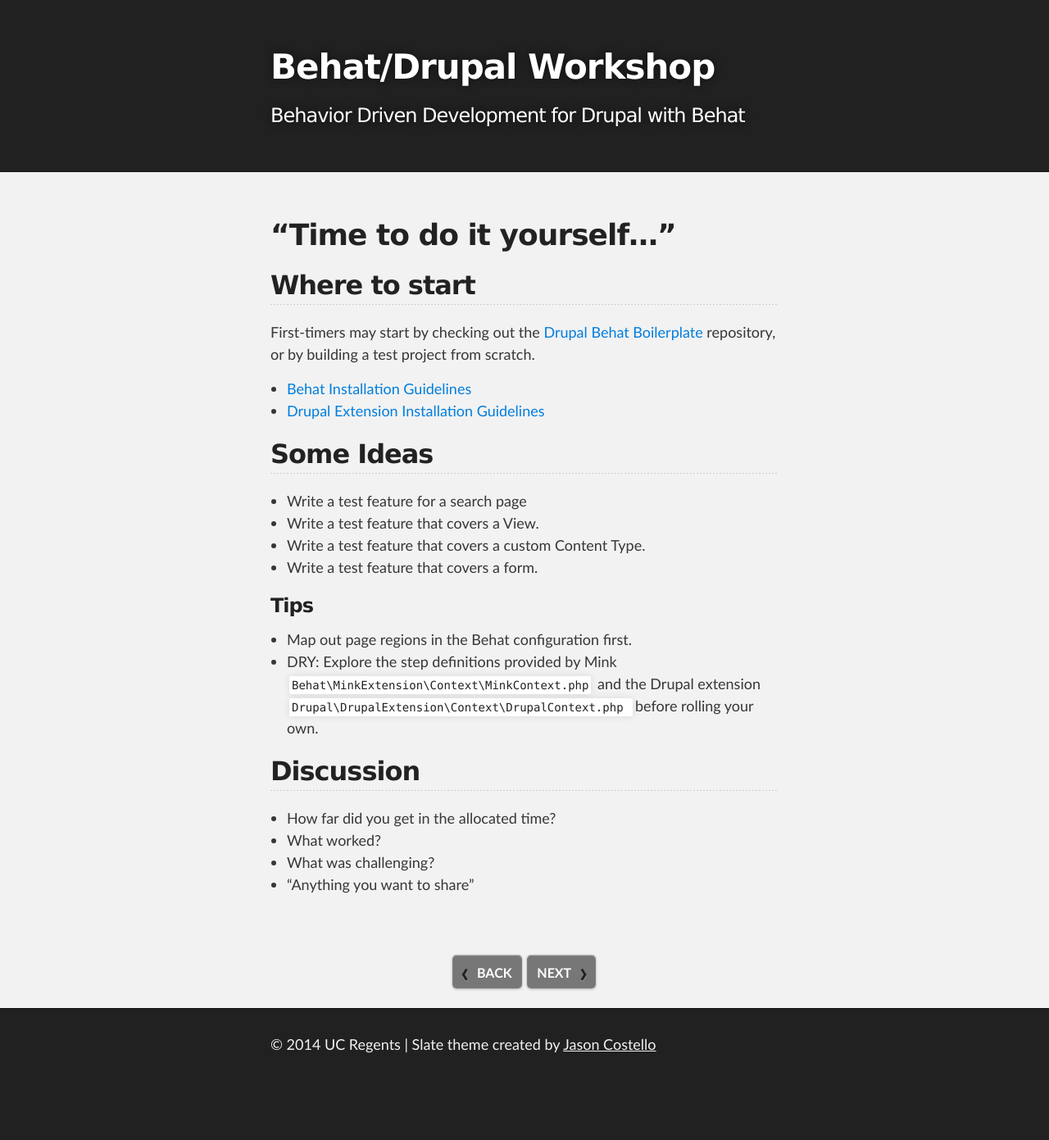
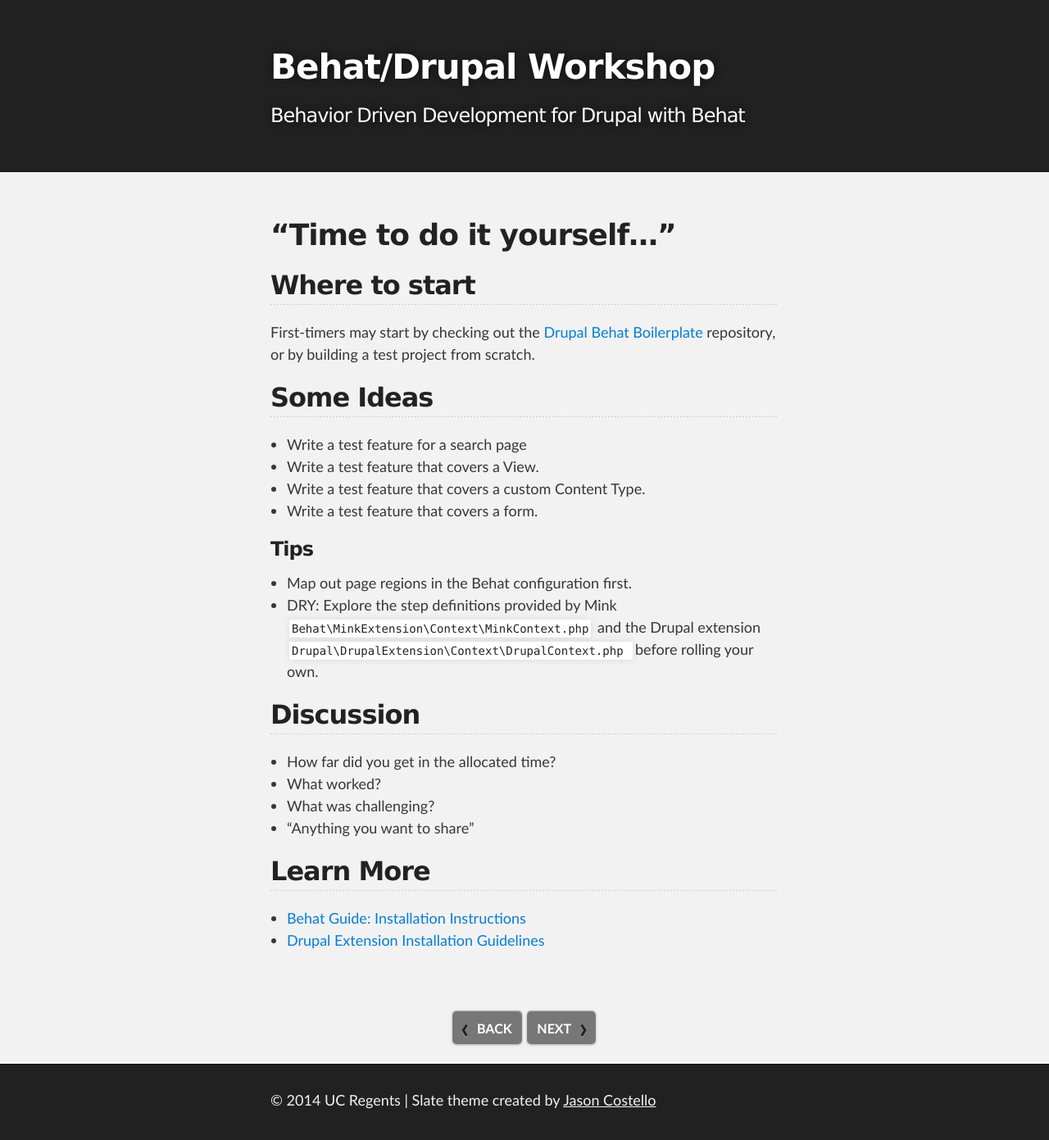
Before and after one commit to stopfstedt/behat-drupal-workshop, a Jekyll site: the page built from diy.md, in a window 1280 px wide. Shown: the whole page at 82% size. Built offline with Jekyll 4.4.1, drawn with Linux system fonts in a browser that asks for light colours; Markdown is read by kramdown in place of the engine named in the settings; before the commit the page ends 1323 px from its top, so only the background shows below that.

Commit message:
moved links down

```diff
--- a/diy.md
+++ b/diy.md
@@ -10,8 +10,6 @@ prev_page: module_development.html
 
 First-timers may start by checking out the [Drupal Behat Boilerplate](https://github.com/ucsf-drupal/drupal-behat-boilerplate.git) repository, or by building a test project from scratch.
 
-* [Behat Installation Guidelines](http://docs.behat.org/quick_intro.html#installation)
-* [Drupal Extension Installation Guidelines](http://dspeak.com/drupalextension/localinstall.html)
 
 ## Some Ideas
 
@@ -31,3 +29,8 @@ First-timers may start by checking out the [Drupal Behat Boilerplate](https://gi
 * What worked?
 * What was challenging?
 * "Anything you want to share"
+
+## Learn More
+
+* [Behat Guide: Installation Instructions](http://docs.behat.org/quick_intro.html#installation)
+* [Drupal Extension Installation Guidelines](http://dspeak.com/drupalextension/localinstall.html)
```
